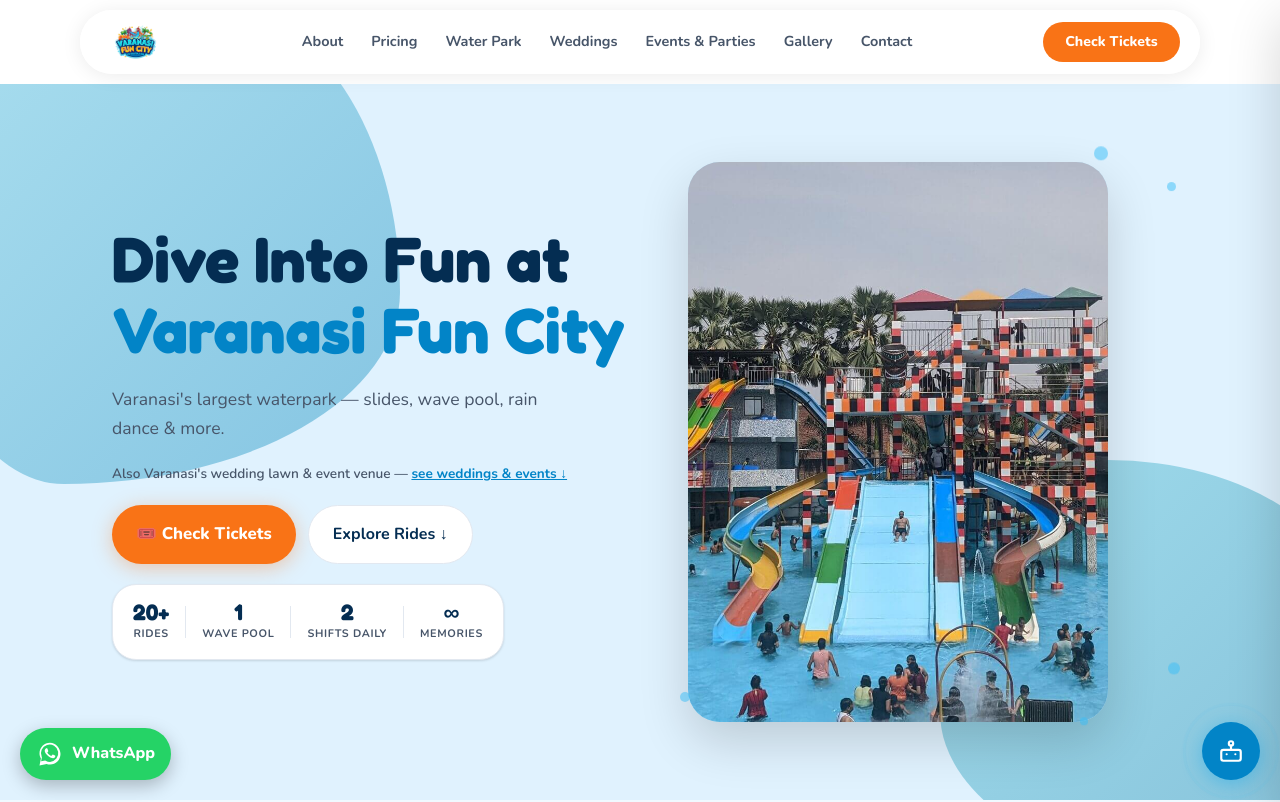
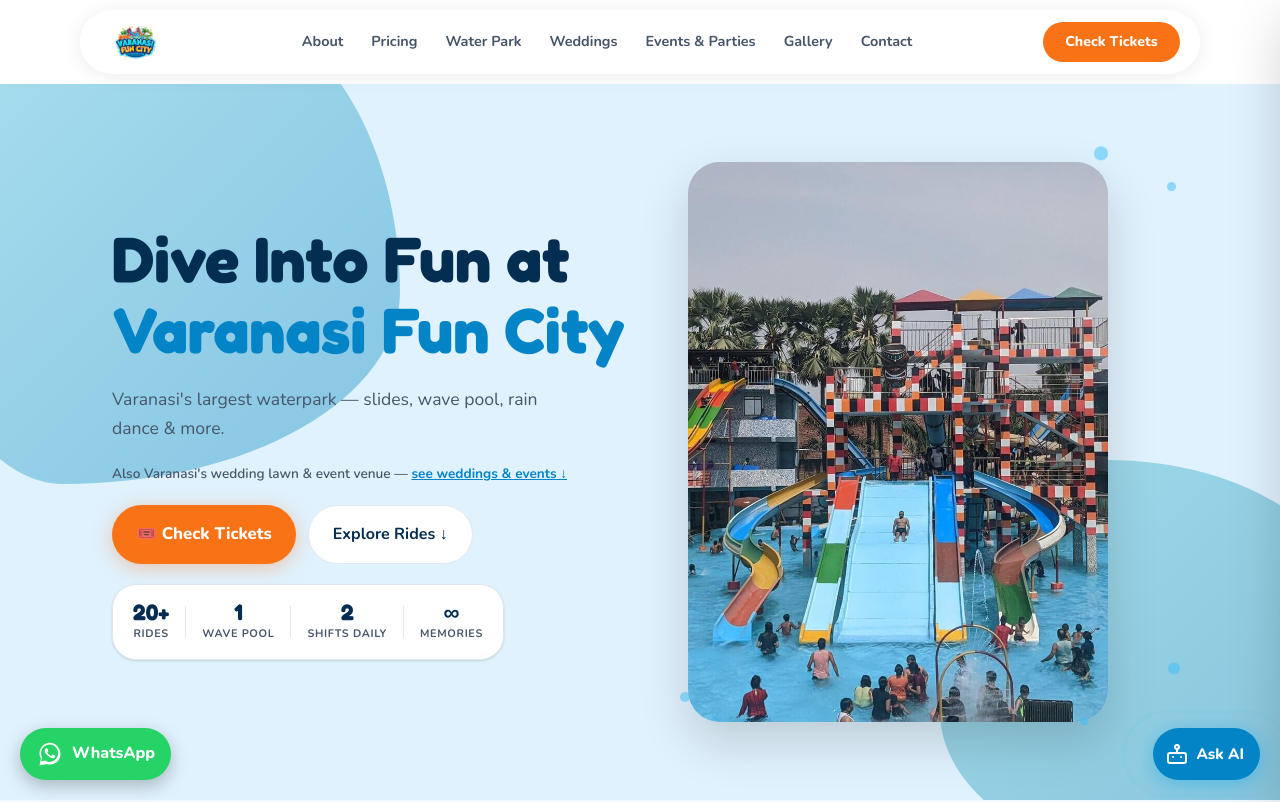
Before and after one commit to AnkurMaurya421/varanasi-fun-city, a Next.js app: page / in a window 1280 px wide. Shown: the top 802 px of the page. Built offline with nearby package versions, Linux system fonts and the light colour scheme.

Commit message:
Label the chatbot launcher 'Ask AI' so it reads as a chatbot
Co-Authored-By: Claude Sonnet 5.5 <noreply@anthropic.com>

```diff
--- a/components/Chatbot/Chatbot.js
+++ b/components/Chatbot/Chatbot.js
@@ -300,11 +300,12 @@ export default function Chatbot() {
 
       {/* Floating bubble */}
       <button
-        className={`${styles.bubble} ${open ? styles.bubbleActive : ""}`}
+        className={`${styles.launcher} ${open ? styles.launcherActive : ""}`}
         onClick={() => setOpen((o) => !o)}
-        aria-label={open ? "Close chat" : "Open chat"}
+        aria-label={open ? "Close chat" : "Ask our AI assistant"}
       >
         {open ? <CloseIcon /> : <BotIcon />}
+        {!open && <span className={styles.launcherLabel}>Ask AI</span>}
         {!open && <span className={styles.bubblePulse} aria-hidden="true" />}
       </button>
     </>
--- a/components/Chatbot/Chatbot.module.css
+++ b/components/Chatbot/Chatbot.module.css
@@ -45,6 +45,56 @@
 @keyframes bubblePulse {
   0%   { opacity: 0.7; transform: scale(1); }
   100% { opacity: 0; transform: scale(1.5); }
+}
+
+/* ---- Labelled launcher ("Ask AI" pill) ---- */
+.launcher {
+  position: fixed;
+  bottom: var(--space-5);
+  right: var(--space-5);
+  z-index: 200;
+  display: inline-flex;
+  align-items: center;
+  justify-content: center;
+  gap: var(--space-2);
+  min-width: 52px;
+  height: 52px;
+  padding: 0 var(--space-4) 0 var(--space-3);
+  border: none;
+  border-radius: var(--radius-full);
+  background: var(--clr-sky-600);
+  color: var(--clr-white);
+  font-weight: 800;
+  font-size: 0.95rem;
+  cursor: pointer;
+  box-shadow: 0 4px 20px rgba(14, 165, 233, 0.45);
+  transition: background var(--transition), transform var(--transition), box-shadow var(--transition);
+}
+
+.launcher svg {
+  width: 24px;
+  height: 24px;
+  flex-shrink: 0;
+}
+
+.launcher:hover {
+  background: var(--clr-sky-700);
+  transform: translateY(-2px);
+  box-shadow: 0 6px 28px rgba(14, 165, 233, 0.55);
+}
+
+.launcherActive {
+  width: 52px;
+  padding: 0;
+  background: var(--clr-ocean-dark);
+}
+
+.launcherLabel {
+  white-space: nowrap;
+}
+
+.launcher .bubblePulse {
+  inset: -4px;
 }
 
 /* ---- Chat window ---- */
```
